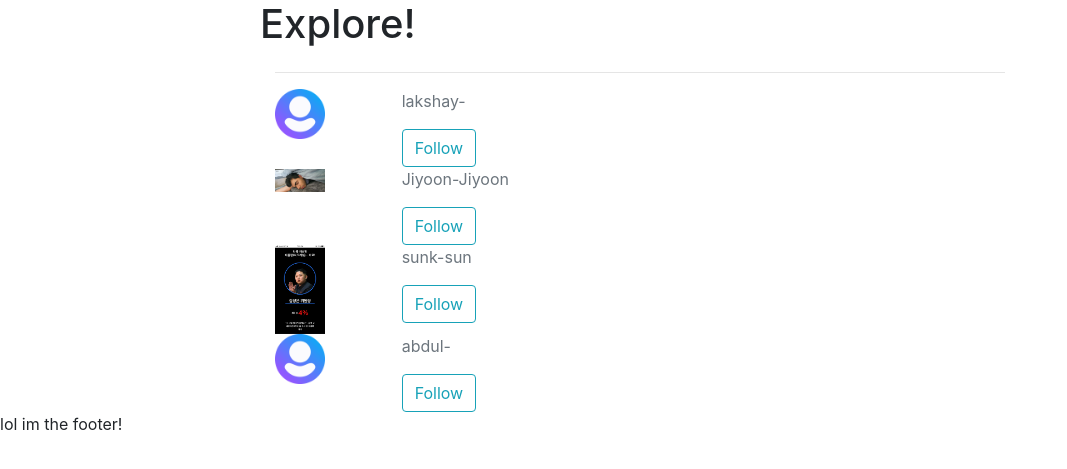
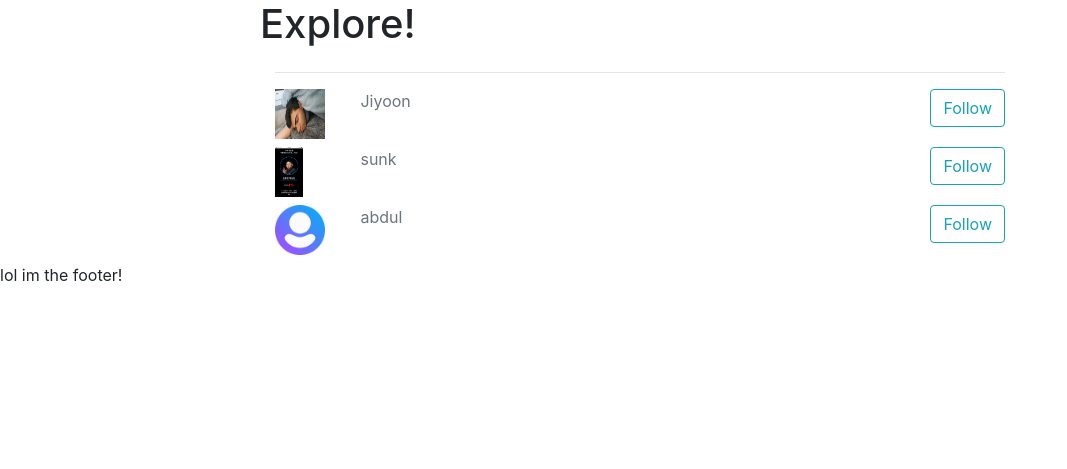
Before and after one commit to lakshaysethi/Assignment_1_7420_ls, a Django app: page /explore/ in a window 1280 px wide. Shown: the part 76-545 px from the top of the page, without its empty margins (0-1067 px from the left). Run offline with Django 3.2, Linux system fonts and the light colour scheme; a user stored in the database is signed in; data comes from the database, SQL or seed files in the repository; both versions use the stored data as it was after the commit; some libraries are stand-ins or nearby versions.

Commit message:
fixed explore template

```diff
--- a/templates/explore.html
+++ b/templates/explore.html
@@ -7,22 +7,23 @@
     <main>
         <div class="container">
             <div class="row justify-content-center">
-                <div class="col-8">
+                <div class="col-8 h-100">
                     <div class="row">
                         <h1>{{ title }}</h1>
                     </div>
                     <hr>
-                    {% for user in users %}
-                    <div class="row">
-                        <div class="col-2"><img style="max-width: 50px" src="{{ user.profile.image.url }}" alt="profile pic" class="profile-pic"></div>
-                        <div class="col user-info">
-                            <p class="text-secondary">{{ user.username }}-{{ user.first_name }}</p>
+                    {% for u1 in users %}
+                        {% if u1 == user %}
 
+                        {% else %}
 
-                            <a href="{# {% url 'follow/{{user.username}}' %} #}" class="btn btn-outline-info">Follow</a>
-                        </div>
+                    <div class="row  my-2">
+                        <div class="col"><img style="max-width: 50px;height: 50px!important;" src="{{ u1.profile.image.url }}" alt="profile pic" class="profile-pic"></div>
+                        <div class="col col-9 col-sx-6"><p class="text-secondary">{{ u1.username }} {# {{ u1.first_name }} #} </p></div>
+                        <div class="col"><a href="{# {% url 'follow/{{u1.username}}' %} #}" class="btn btn-outline-info">Follow</a></div>
 
                     </div>
+                        {% endif %}
                     {% endfor %}
 
 
```
Also changed, not shown: db.sqlite3.
